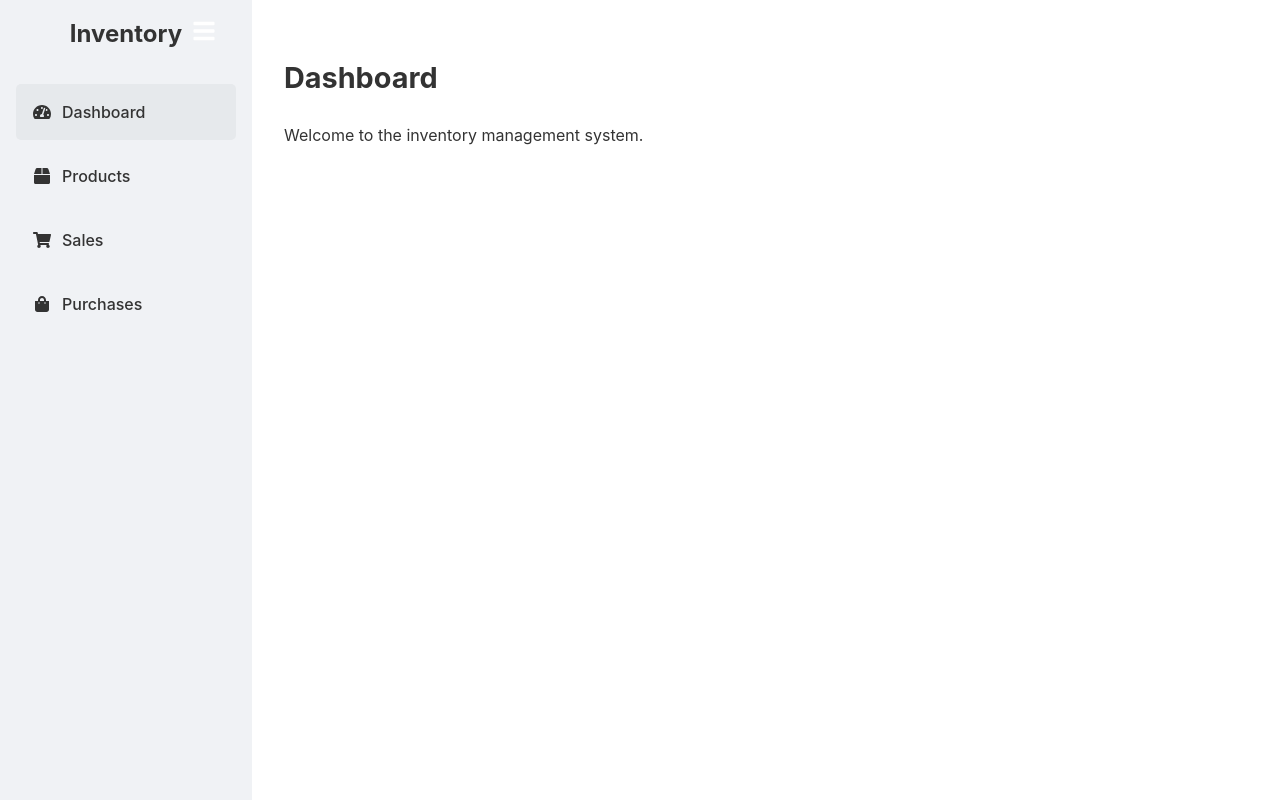
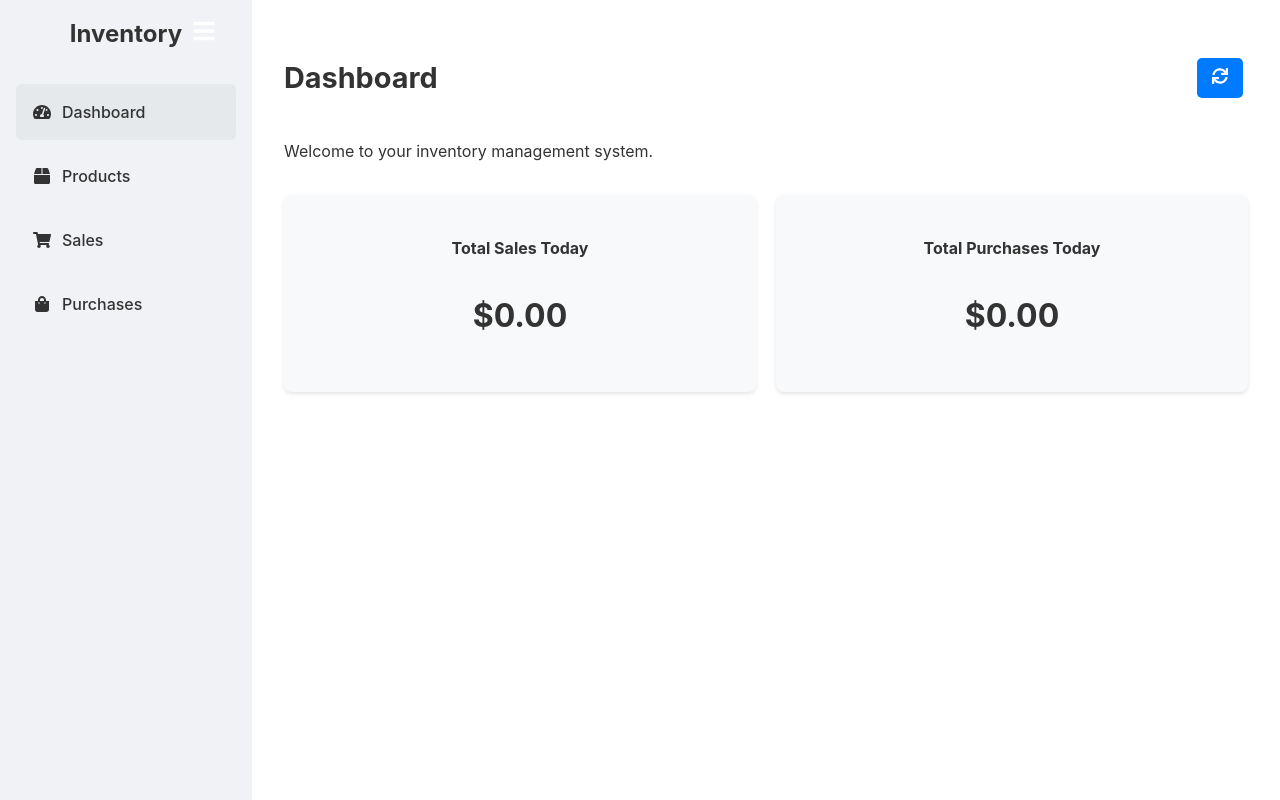
Before and after one commit to SushantTAN/inventory-electron, a React (Vite) app: page /#/ in a window 1280 px wide. Built offline with nearby package versions, Linux system fonts and the light colour scheme.

Commit message:
Dashboard created

```diff
--- a/src/pages/Dashboard.jsx
+++ b/src/pages/Dashboard.jsx
@@ -1,12 +1,70 @@
-import React from 'react';
+import React, { useState, useEffect } from 'react';
+import { FaSync } from 'react-icons/fa';
 
 function Dashboard() {
+  const [totalSalesToday, setTotalSalesToday] = useState(0);
+  const [totalPurchasesToday, setTotalPurchasesToday] = useState(0);
+  const [loading, setLoading] = useState(true);
+
+  const fetchData = async () => {
+    setLoading(true);
+    const today = new Date().toISOString().slice(0, 10);
+
+    const salesSql = `SELECT SUM(total_amount) as total FROM sales WHERE sale_date = ?`;
+    const purchasesSql = `SELECT SUM(total_amount) as total FROM purchases WHERE purchase_date = ?`;
+
+    try {
+      const salesResult = await window.api.runQuery(salesSql, [today]);
+      const purchasesResult = await window.api.runQuery(purchasesSql, [today]);
+
+      setTotalSalesToday(salesResult[0]?.total || 0);
+      setTotalPurchasesToday(purchasesResult[0]?.total || 0);
+    } catch (error) {
+      console.error("Failed to fetch dashboard data:", error);
+    } finally {
+      setLoading(false);
+    }
+  };
+
+  useEffect(() => {
+    fetchData();
+  }, []);
+
   return (
     <div>
-      <h2>Dashboard</h2>
-      <p>Welcome to the inventory management system.</p>
+      <div style={{ display: 'flex', justifyContent: 'space-between', alignItems: 'center' }}>
+        <h2>Dashboard</h2>
+        <button onClick={fetchData} title="Refresh Data">
+          <FaSync />
+        </button>
+      </div>
+      <p>Welcome to your inventory management system.</p>
+
+      {loading ? (
+        <p>Loading dashboard data...</p>
+      ) : (
+        <div style={{ display: 'flex', gap: '20px', marginTop: '2rem' }}>
+          <div style={summaryCardStyle}>
+            <h4>Total Sales Today</h4>
+            <p style={{ fontSize: '2rem', fontWeight: 'bold' }}>${totalSalesToday.toFixed(2)}</p>
+          </div>
+          <div style={summaryCardStyle}>
+            <h4>Total Purchases Today</h4>
+            <p style={{ fontSize: '2rem', fontWeight: 'bold' }}>${totalPurchasesToday.toFixed(2)}</p>
+          </div>
+        </div>
+      )}
     </div>
   );
 }
 
+const summaryCardStyle = {
+  flex: 1,
+  padding: '20px',
+  borderRadius: '8px',
+  backgroundColor: '#f8f9fa',
+  boxShadow: '0 2px 4px rgba(0,0,0,0.1)',
+  textAlign: 'center',
+};
+
 export default Dashboard;
```
Also changed, not shown: 1 other file (tests, documents, lock files or other folders).
